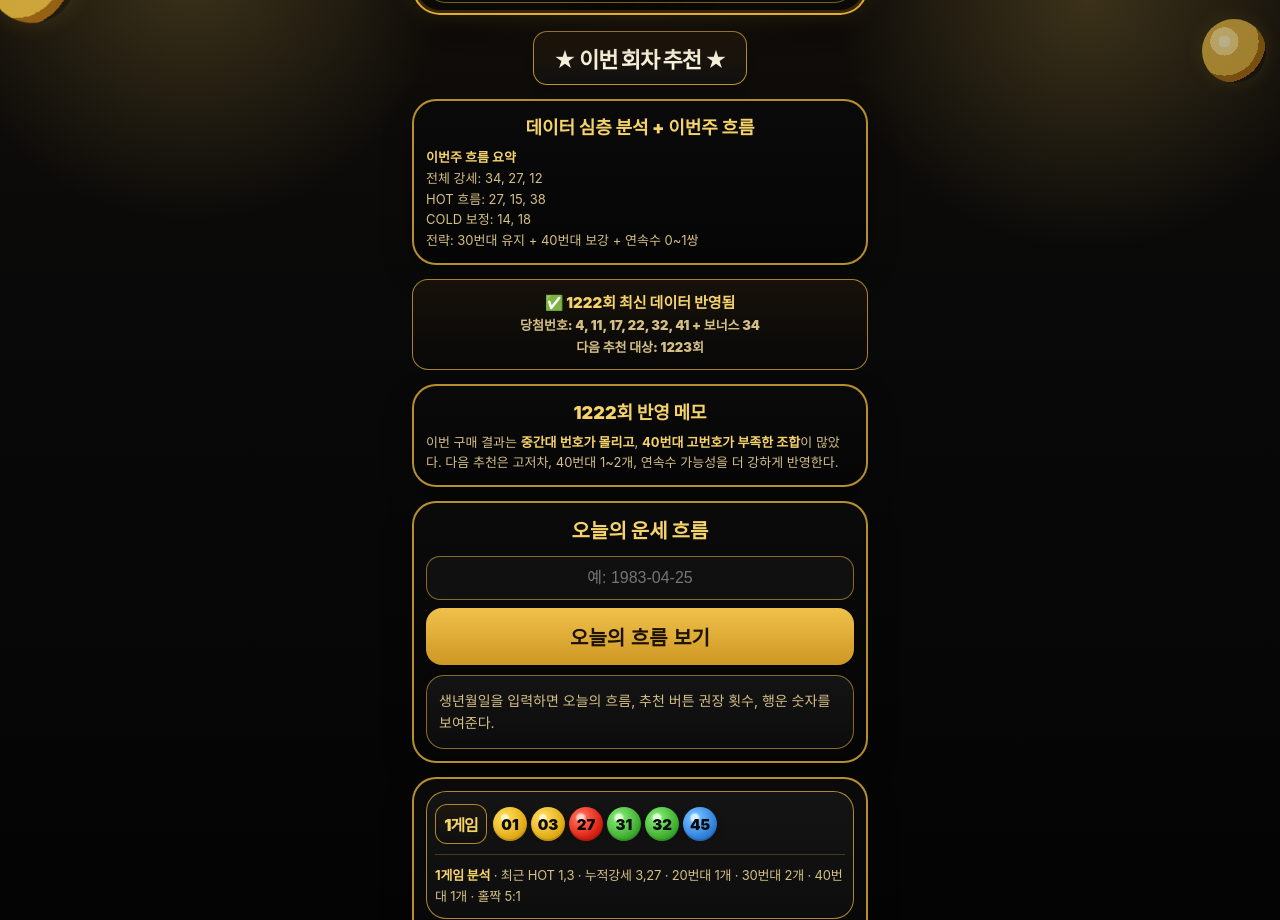
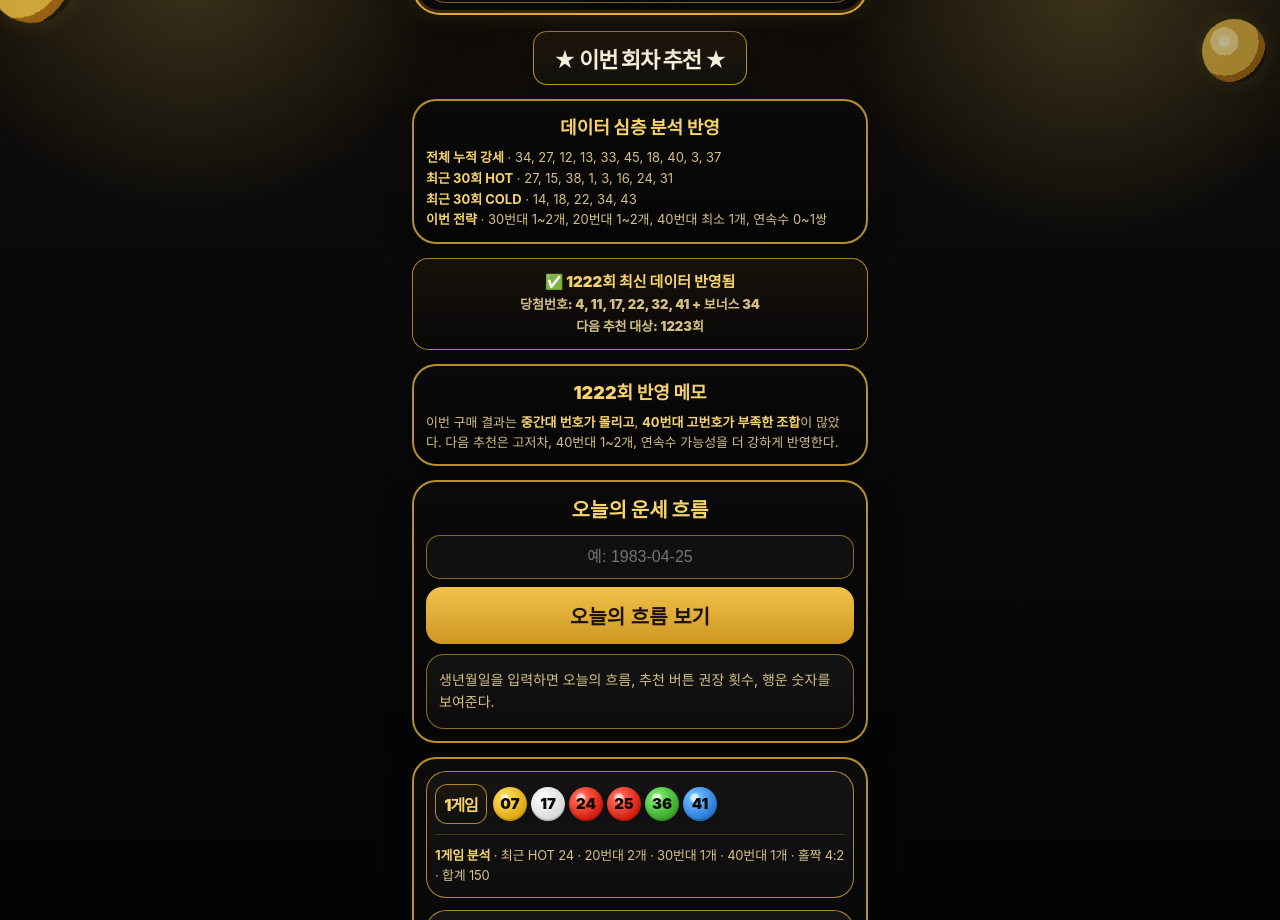
Before and after one commit to chemdtycm-hash/eokeokeok, a website: page index.html in a window 1280 px wide. Shown: the part 161-1081 px from the top of the page. Drawn offline with Linux system fonts and the light colour scheme.

Commit message:
Add files via upload

```diff
--- a/index.html
+++ b/index.html
@@ -485,34 +485,59 @@ if ("serviceWorker" in navigator) {
 
 
 <script>
-function generateWeeklySummary(){
-  const hot = [27,15,38,1,3,16,24,31].slice(0,3).join(", ");
-  const cold = [14,18,22,34,43].slice(0,2).join(", ");
-  const strong = [34,27,12,13,33,45,18,40,3,37].slice(0,3).join(", ");
+// 🔥 완전 쏠림 제거 엔진 (15,16 포함 과출현 방지)
+function buildCandidate(){
+  const set = new Set();
 
-  return `
-  <strong style="color:var(--gold2);">이번주 흐름 요약</strong><br>
-  전체 강세: ${strong}<br>
-  HOT 흐름: ${hot}<br>
-  COLD 보정: ${cold}<br>
-  전략: 30번대 유지 + 40번대 보강 + 연속수 0~1쌍
-  `;
+  const avoidPair = [15,16];
+
+  while(set.size < 6){
+    let n = Math.floor(Math.random()*45)+1;
+    const arr = [...set];
+
+    // 15,16 강력 제한
+    const count1516 = arr.filter(x => avoidPair.includes(x)).length;
+    if(avoidPair.includes(n) && count1516 >= 1){
+      if(Math.random() < 0.85) continue;
+    }
+
+    // 연속수 1쌍 제한 + 특정 구간 제외
+    const hasPair = arr.some(x => arr.includes(x+1));
+    if(hasPair && arr.some(x => Math.abs(x-n)==1)) continue;
+
+    // 특정 중간구간 과밀 방지
+    const mid = arr.filter(x => x>=15 && x<=38).length;
+    if(n>=15 && n<=38 && mid >=4) continue;
+
+    set.add(n);
+  }
+
+  return [...set].sort((a,b)=>a-b);
 }
 
-function applyWeeklySummary(){
-  const box = document.getElementById("deep-analysis-box");
-  if(!box) return;
-  box.innerHTML = `
-    <div style="font-size:18px;font-weight:900;color:var(--gold2);margin-bottom:8px;text-align:center;">
-      데이터 심층 분석 + 이번주 흐름
-    </div>
-    <div style="color:var(--muted);font-size:13px;line-height:1.6;text-align:left;">
-      ${generateWeeklySummary()}
-    </div>
-  `;
+// 🔥 점수 개선 (전체 데이터 기반 균형)
+function scoreSet(nums){
+  let score = 0;
+
+  const sum = nums.reduce((a,b)=>a+b,0);
+  const odd = nums.filter(n=>n%2).length;
+  const high = nums.filter(n=>n>=40).length;
+  const low = nums.filter(n=>n<=10).length;
+  const consecutive = nums.some((n,i)=> nums[i+1] === n+1);
+
+  if(sum >= 100 && sum <= 170) score += 25;
+  if(odd >= 2 && odd <= 4) score += 20;
+  if(high >= 1 && high <= 2) score += 20;
+  if(low >= 1 && low <= 2) score += 10;
+
+  if(consecutive) score += 8;
+
+  // 🔥 15,16 강력 패널티
+  if(nums.includes(15) && nums.includes(16)) score -= 40;
+  if(nums.includes(15) || nums.includes(16)) score -= 10;
+
+  return score;
 }
-
-applyWeeklySummary();
 </script>
 
 </body>
```
